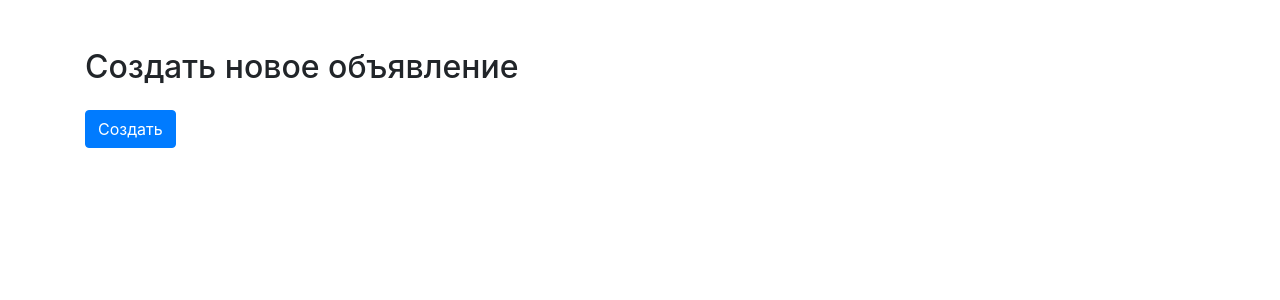
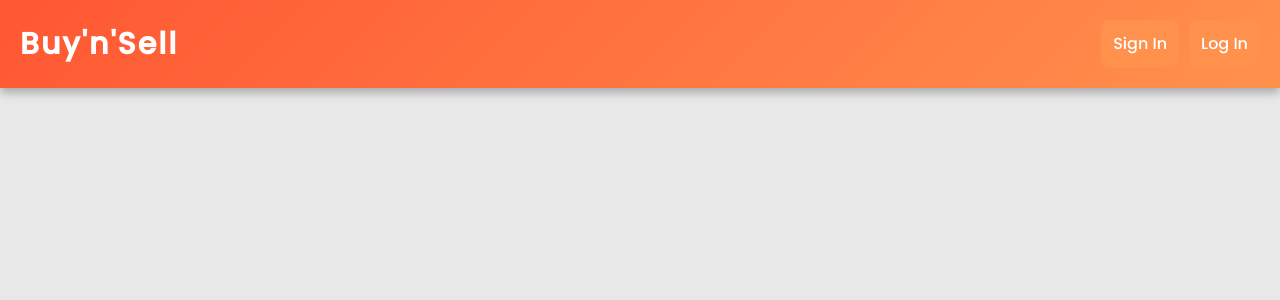
Before and after one commit to NotRindik/Python-Project-University, a Django app: page /listing/ in a window 1280 px wide. Shown: the top 300 px of the page. Run offline with Django 5.2, Linux system fonts and the light colour scheme; some libraries are stand-ins or nearby versions.

Commit message:
немного фронта

```diff
--- a/PythonProject/myapp/templates/home.html
+++ b/PythonProject/myapp/templates/home.html
@@ -106,6 +106,7 @@
             {% if user.is_authenticated %}
                 <button onclick="location.href='{% url 'profile' %}'">Profile</button>
                 <button onclick="location.href='{% url 'create' %}'">Create listing</button>
+                <button onclick="location.href='{% url 'listing' %}'">My lists</button>
             {% else %}
                 <button onclick="location.href='{% url 'register' %}'">Sign In</button>
                 <button onclick="location.href='{% url 'login' %}'">Log In</button>
@@ -131,6 +132,7 @@
         </div>
     </div>
 
+
     <div class="ads">
         <h2>Объявления</h2>
         <ul class="ads-list">
--- a/PythonProject/myapp/templates/listing_list.html
+++ b/PythonProject/myapp/templates/listing_list.html
@@ -3,17 +3,88 @@
 <head>
     <meta charset="UTF-8">
     <meta name="viewport" content="width=device-width, initial-scale=1.0">
-    <title>Создать объявление</title>
+    <title>Объявления</title>
     <link href="https://stackpath.bootstrapcdn.com/bootstrap/4.5.2/css/bootstrap.min.css" rel="stylesheet">
+        <style>
+        @import url('https://fonts.googleapis.com/css2?family=Poppins:wght@500&display=swap');
+
+        body {
+            font-family: 'Poppins', sans-serif;
+            margin: 0;
+            padding: 0;
+            background-color: #e8e8e8;
+            color: black;
+        }
+        .header {
+            background: linear-gradient(135deg, #ff5733, #ff914d);
+            color: white;
+            padding: 20px;
+            display: flex;
+            justify-content: space-between;
+            align-items: center;
+            box-shadow: 0px 4px 10px rgba(0, 0, 0, 0.3);
+        }
+        .header h1 {
+            margin: 0;
+            font-size: 30px;
+            letter-spacing: 2px;
+            font-weight: 600;
+        }
+        .buttons {
+            display: flex;
+            gap: 10px;
+        }
+        .buttons button, .search-bar button, .category-buttons button {
+            padding: 12px;
+            border: none;
+            cursor: pointer;
+            background-color: #ff914d;
+            color: white;
+            border-radius: 8px;
+            font-size: 16px;
+            transition: 0.3s;
+            font-weight: 500;
+        }
+        .buttons button:hover, .search-bar button:hover, .category-buttons button:hover {
+            background-color: #ffbd69;
+        }
+        .search-bar {
+            margin: 20px;
+            text-align: center;
+        }
+        .search-bar input {
+            padding: 12px;
+            width: 320px;
+            border-radius: 8px;
+            border: 2px solid #ff914d;
+            font-size: 16px;
+            outline: none;
+        }
+        .categories {
+            margin: 20px;
+            text-align: center;
+        }
+        .category-buttons {
+            display: flex;
+            justify-content: center;
+            gap: 15px;
+            flex-wrap: wrap;
+        }
+</style>
 </head>
 <body>
-    <div class="container">
-        <h2 class="mt-5">Создать новое объявление</h2>
-        <form method="POST">
-            {% csrf_token %}
-            {{ form.as_p }}
-            <button type="submit" class="btn btn-primary mt-3">Создать</button>
-        </form>
+    <div class="header">
+        <h1>Buy'n'Sell</h1>
+        <div class="buttons">
+            {% if user.is_authenticated %}
+                <button onclick="location.href='{% url 'profile' %}'">Profile</button>
+                <button onclick="location.href='{% url 'create' %}'">Create listing</button>
+                <button onclick="location.href='{% url 'listing' %}'">My lists</button>
+            {% else %}
+                <button onclick="location.href='{% url 'register' %}'">Sign In</button>
+                <button onclick="location.href='{% url 'login' %}'">Log In</button>
+            {% endif %}
+        </div>
     </div>
 </body>
 </html>
```
Also changed, not shown: PythonProject/myapp/templates/profile.html (+34 -2 lines).
